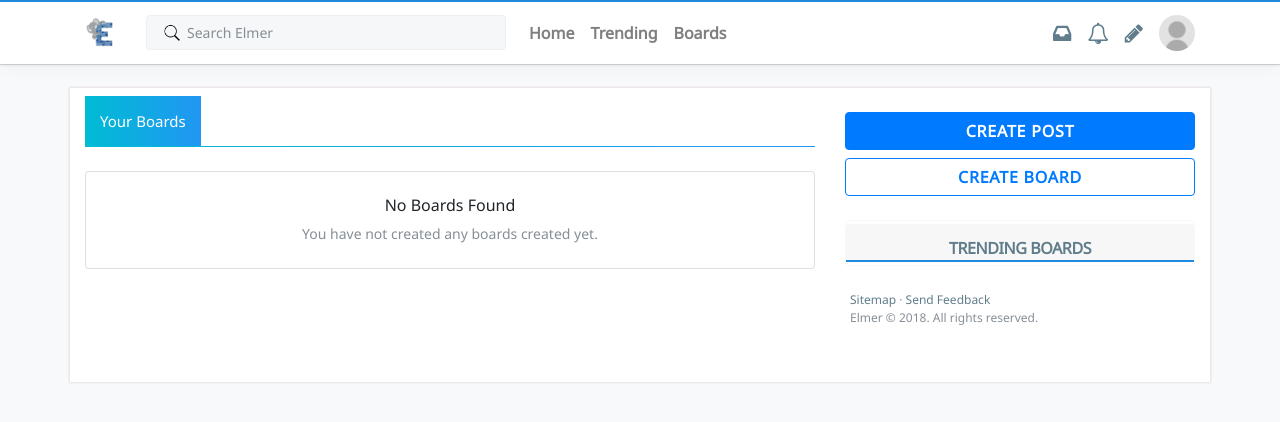
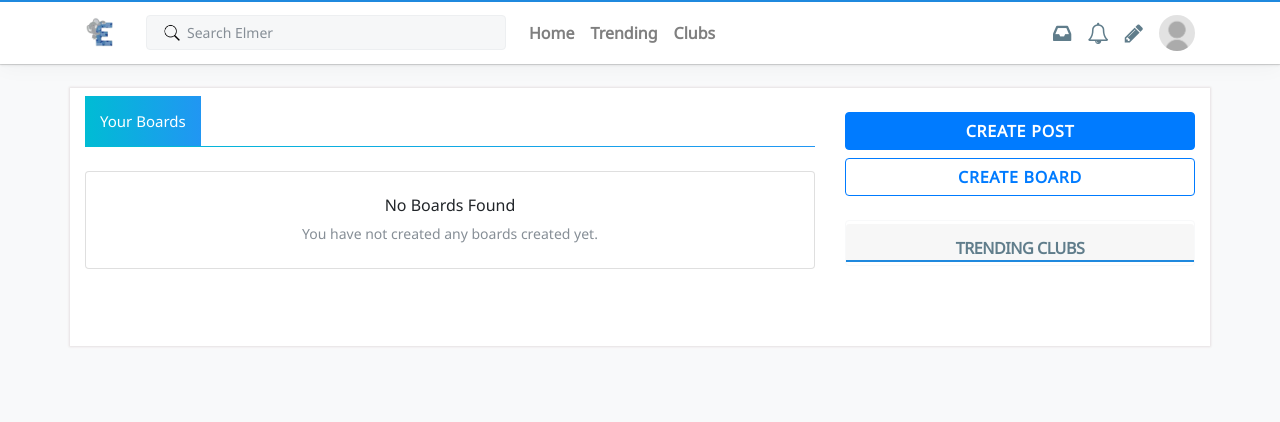
Before and after one commit to parthpatel643/clubs, a Django app: page /u/admin/boards/ in a window 1280 px wide. Shown: the top 422 px of the page. Run offline with Django 3.2, Linux system fonts and the light colour scheme; a user stored in the database is signed in; data comes from the database, SQL or seed files in the repository; data that the repository does not hold is empty; parts of the project's set-up code (start-up, migrations or seed data) failed here and were passed over; some libraries are stand-ins or nearby versions.

Commit message:
changes in header and footer

```diff
--- a/templates/includes/centered_footer.html
+++ b/templates/includes/centered_footer.html
@@ -8,8 +8,8 @@
       <a href="{{ page.url }}">{{ page.title }}</a><span> &middot; </span>
     {% endfor %}
 
-    <a href="{% url 'django.contrib.sitemaps.views.sitemap' %}">Sitemap</a><span> &middot; </span>
+<!--     <a href="{% url 'django.contrib.sitemaps.views.sitemap' %}">Sitemap</a><span> &middot; </span>
     <a href="#">Send Feedback</a><br>
-    <span>Elmer &copy; 2018. All rights reserved.</span>
+    <span>Elmer &copy; 2018. All rights reserved.</span> -->
   </div>
 </div>
--- a/templates/includes/footer.html
+++ b/templates/includes/footer.html
@@ -7,7 +7,7 @@
     <a href="{{ page.url }}">{{ page.title }}</a><span> &middot; </span>
   {% endfor %}
 
-  <a href="{% url 'django.contrib.sitemaps.views.sitemap' %}">Sitemap</a><span> &middot; </span>
+<!--   <a href="{% url 'django.contrib.sitemaps.views.sitemap' %}">Sitemap</a><span> &middot; </span>
   <a href="#">Send Feedback</a><br>
-  <span>Elmer &copy; 2018. All rights reserved.</span>
+  <span>Elmer &copy; 2018. All rights reserved.</span> -->
 </div>
--- a/templates/includes/header.html
+++ b/templates/includes/header.html
@@ -33,7 +33,7 @@
         <li class="nav-item">
           <a class="nav-link"
              href="{% if request.user.is_authenticated %}#{% else %}{% url 'view_all_boards' %}{% endif %}"
-             id="boards_container_trigger">Boards</a>
+             id="boards_container_trigger">Clubs</a>
         </li>
       </ul>
 
@@ -51,7 +51,7 @@
             <a class="dropdown-item" href="{% url 'view_following' %}">Following</a>
             <a class="dropdown-item" href="{% url 'user_subscription_list' request.user.username %}">Subscriptions</a>
             <div class="dropdown-divider"></div>
-            <a class="dropdown-item" href="{% url 'new_board' %}">Create Board</a>
+            <a class="dropdown-item" href="{% url 'new_board' %}">Create Club</a>
             <a class="dropdown-item" href="{% url 'user_created_boards' request.user.username %}">Your Boards</a>
             <div class="dropdown-divider"></div>
             <a class="dropdown-item" href="{% url 'profile_edit' %}">Account Settings</a>
--- a/templates/includes/top_five.html
+++ b/templates/includes/top_five.html
@@ -2,7 +2,7 @@
 <br>
 <div class="card border-light">
   <div class="card-header text-center font-weight-bold" style="color:#607d8b; border-bottom: 2px solid #1f89de; display: inline-block; font-size: 16px; font-weight: 900; letter-spacing: -.4px; margin: 3px 0; padding-bottom: 0; text-transform: uppercase;">
-    Trending Boards
+    Trending Clubs
   </div>
   <ul class="list-group list-group-flush">
     {% for board in boards_list %}
```
Also changed, not shown: 5 other files.
